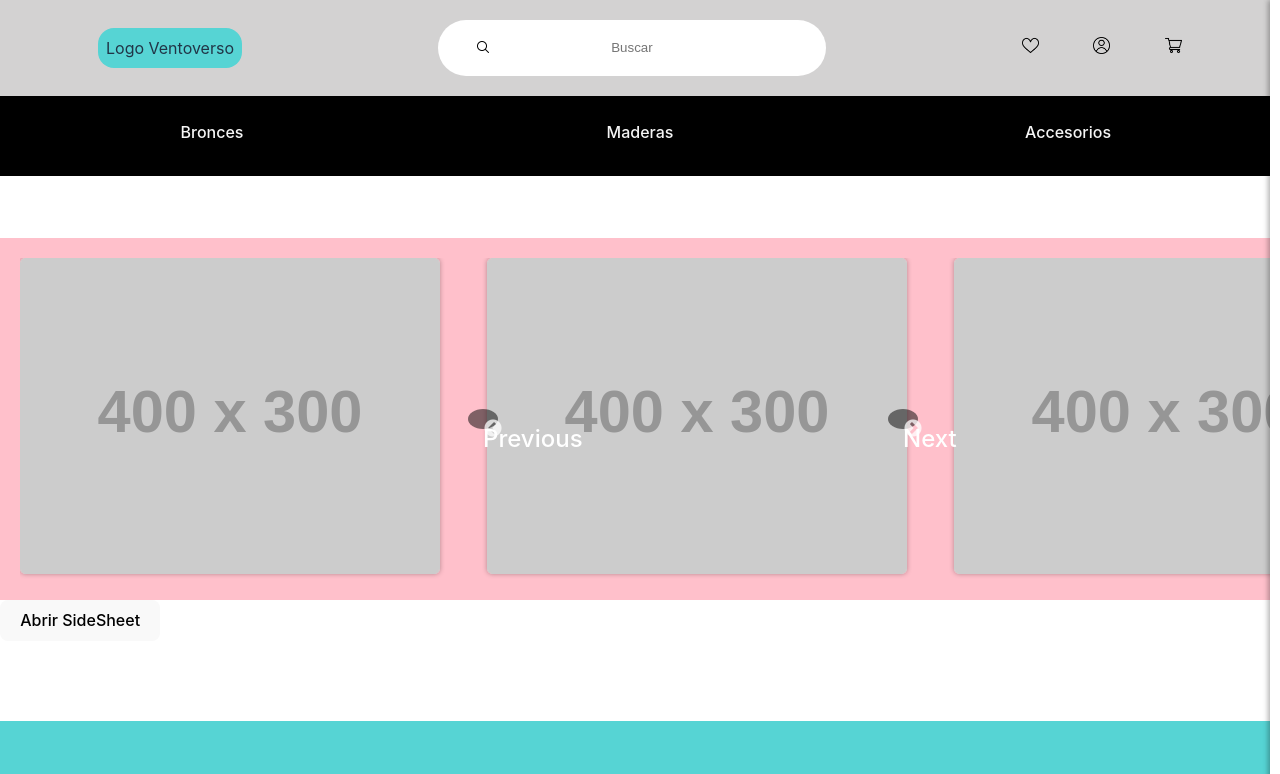
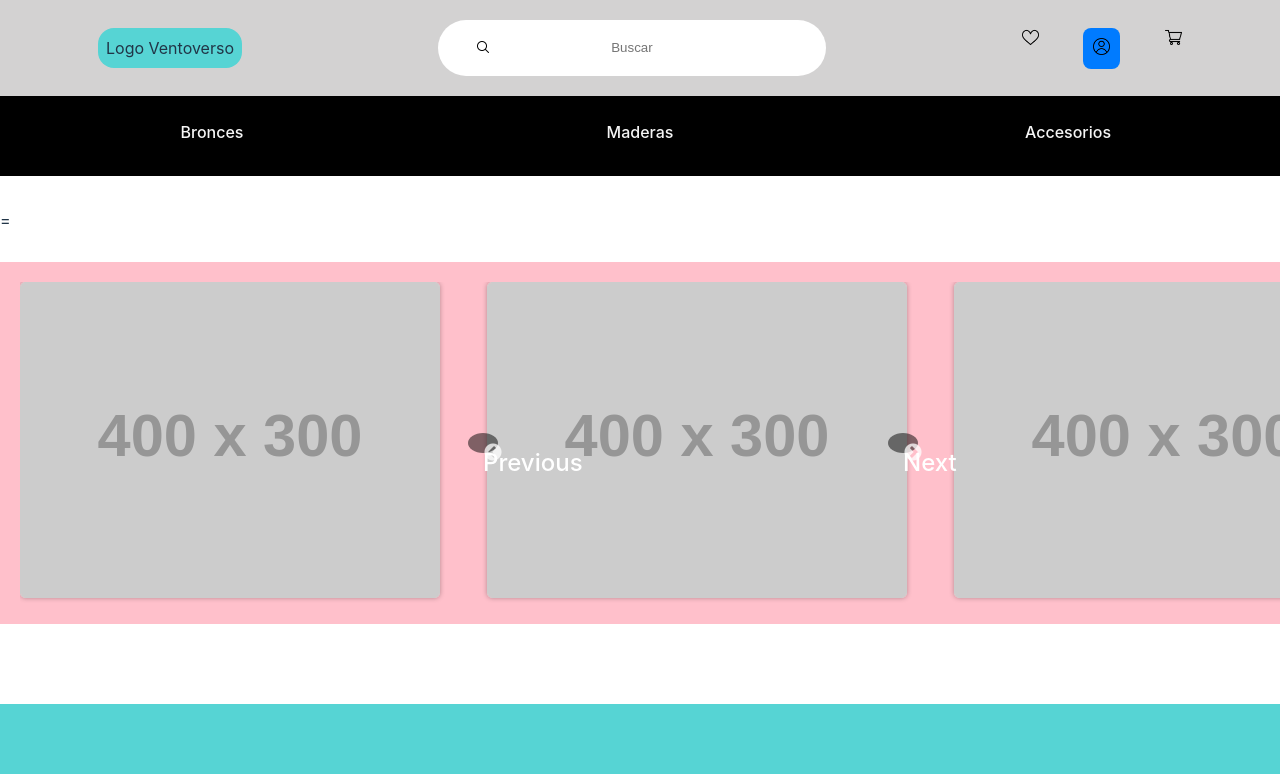
Before and after one commit to jrivas0710/Ventoverso_2, a React (Vite) app: page / in a window 1280 px wide. Shown: the top 774 px of the page. Built offline with nearby package versions, Linux system fonts and the light colour scheme.

Commit message:
logre asociar el sidesheet con el icono de login

```diff
--- a/src/components/carrusel/Carrusel.css
+++ b/src/components/carrusel/Carrusel.css
@@ -40,7 +40,7 @@
   border-radius: 50%;
   cursor: pointer;
   transition: background-color 0.3s ease-in;
-  z-index: 2;
+  z-index: 1;
 
 
 }
@@ -58,7 +58,7 @@
   border-radius: 50%;
   cursor: pointer;
   transition: background-color 0.3s ease-in;
-  z-index: 2;
+  z-index: 1;
 }
 
 
--- a/src/components/header/Header.tsx
+++ b/src/components/header/Header.tsx
@@ -1,7 +1,7 @@
-import { Carrusel } from "../carrusel/Carrusel";
+
 import "./Header.css"
 
-function Header() {
+function Header({evento}:any) {
   return (
     <div className="grid-container">
       <header className="header-grid">
@@ -22,9 +22,13 @@ function Header() {
             <a href="#">
               <img src="/images/like.png" alt="like" className="like" />
             </a>
-            <a href="#">
-              <img src="/images/user.png" alt="user" className="user" />
-            </a>
+
+
+            <button type="submit" onClick={evento}> <img src="/images/user.png" alt="user" className="user"/> </button>
+
+
+
+
             <a href="#">
               <img
                 src="/images/carrito.png"
@@ -50,10 +54,7 @@ function Header() {
           </ul>
         </section>
       </header>
-      {/*<Carrusel />
-       <Destacados />
-      <SeccionPopulares />
-      <Iconos /> */}
+    =
     </div>
   );
 }
--- a/src/components/sidesheet/SideSheet.css
+++ b/src/components/sidesheet/SideSheet.css
@@ -2,8 +2,8 @@
 .side-sheet {
     position: fixed;
     top: 0;
-    right: -450px; /* Inicialmente, el SideSheet está fuera de la pantalla */
-    width: 420px;
+    right: -500px; /* Inicialmente, el SideSheet está fuera de la pantalla */
+    width: 450px;
     height: 100%;
     background-color: #fff;
     box-shadow: -2px 0 5px rgba(0, 0, 0, 0.3);
@@ -12,6 +12,7 @@
     display: flex;
     flex-direction: column;
     padding: 20px;
+    z-index: 2;
   }
 
   .side-sheet.open {
--- a/src/components/sidesheet/SideSheet2.tsx
+++ b/src/components/sidesheet/SideSheet2.tsx
@@ -1,5 +1,6 @@
 import  { useState } from 'react';
 import {SideSheet} from './Sidesheet'
+import { Header } from '../header/Header';
 
 function Sidesheet2() {
   const [isSideSheetOpen, setIsSideSheetOpen] = useState(false);
@@ -15,8 +16,8 @@ function Sidesheet2() {
   return (
     <div className="App">
 
-      <button onClick={handleOpenSideSheet}>Abrir SideSheet</button>
       <SideSheet isOpen={isSideSheetOpen} onClose={handleCloseSideSheet} />
+      <Header evento = {handleOpenSideSheet}/>
     </div>
   );
 }
--- a/src/pages/Home.tsx
+++ b/src/pages/Home.tsx
@@ -29,10 +29,10 @@ const Home = () => {
 
   return (
     <>
-        <Header/>
+        <Sidesheet2/>
+        {/* <Header/> */}
         <Carrusel
         images={images} />
-        <Sidesheet2/>
         <Iconos/>
         <Destacados
           dataDestacados = {dataDestacados}
```
